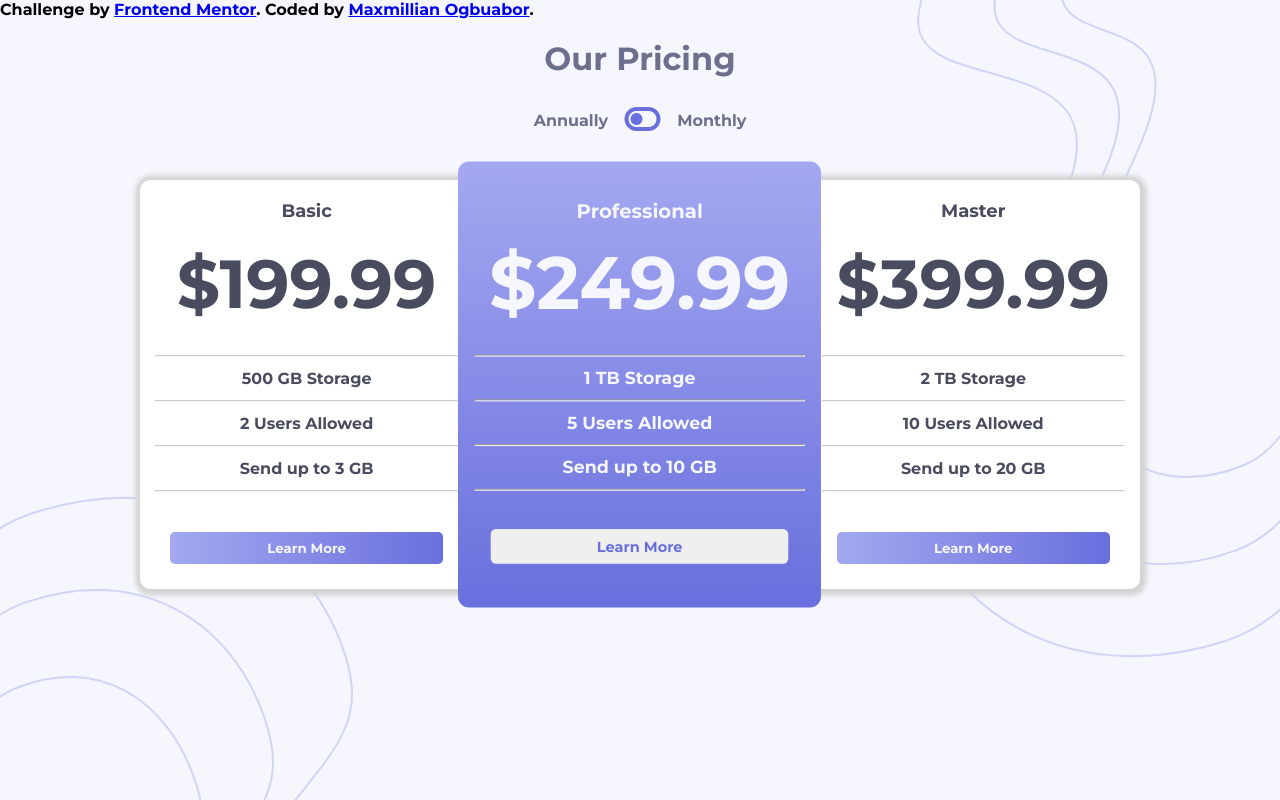
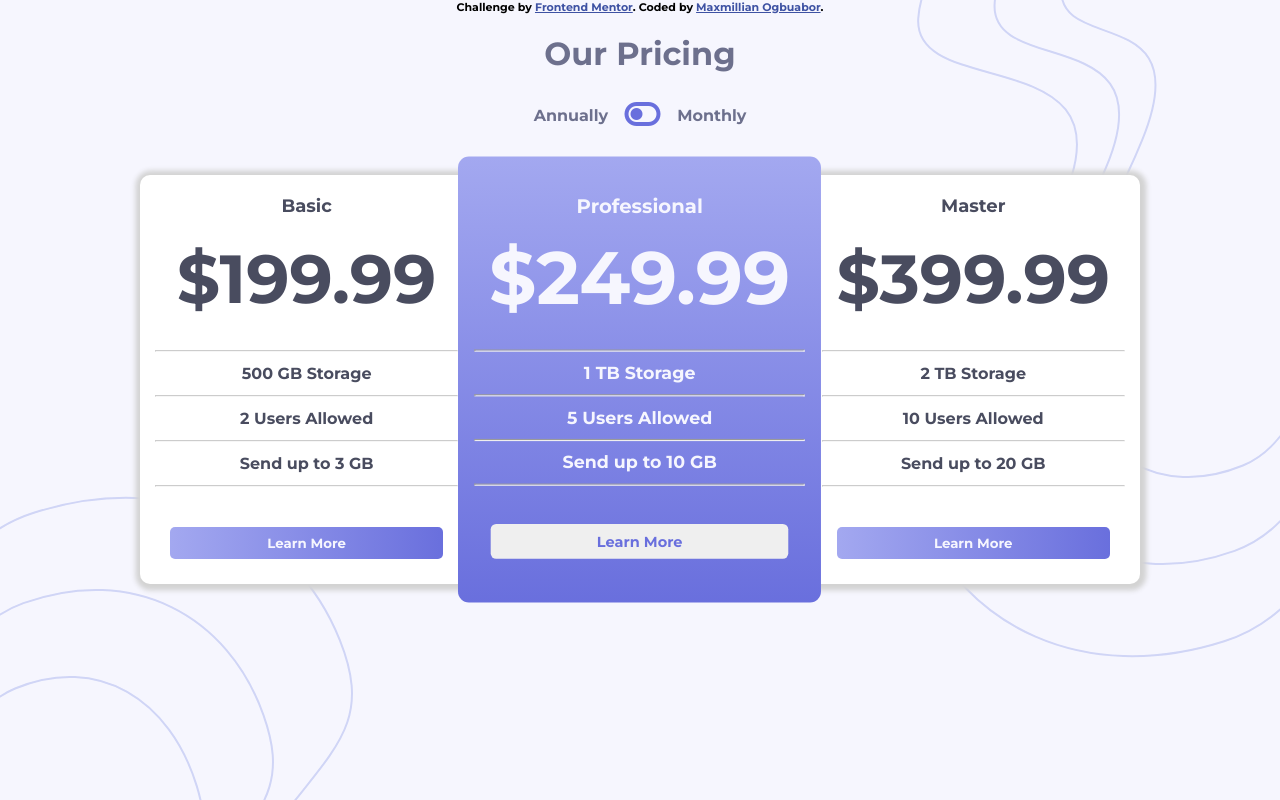
Before and after one commit to MaxKolbe/Pricing-component-with-toggle-solution, a plain HTML site: page index.html in a window 1280 px wide. Drawn offline with Linux system fonts and the light colour scheme.

Commit message:
Updated StyleSheet

```diff
--- a/style.css
+++ b/style.css
@@ -153,6 +153,13 @@
   border: 1px solid  white;
   color:white;
 }
+.attribution{
+  font-size: 11px;
+  text-align: center;
+ }
+ .attribution a{
+   color: hsl(228, 45%, 44%);
+ }
 /* MEDIA-QUERIES */
 @media only screen and (max-width: 950px) {
   .enclose{
```
